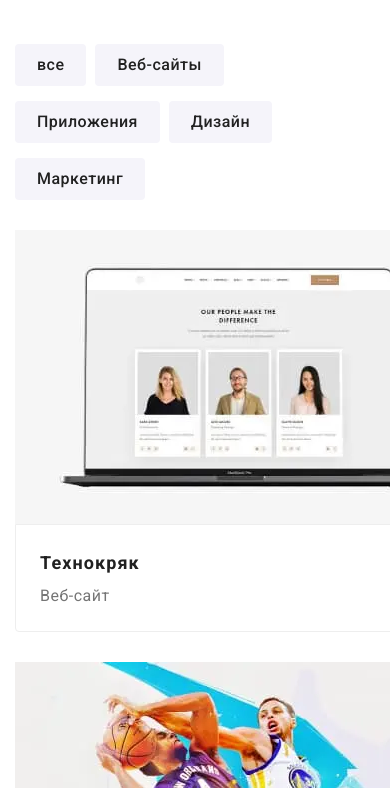
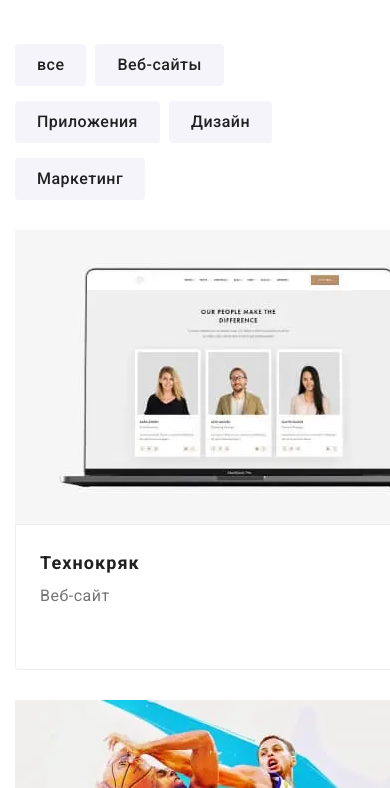
Before and after one commit to Nikolxy/goit-markup-hw-08, a plain HTML site: page portfolio.html in a window 390 px wide. Shown: the part 56-844 px from the top of the page. Drawn offline with nearby package versions, Linux system fonts and the light colour scheme.

Commit message:
portfolio

```diff
--- a/sass/layout/_companies.scss
+++ b/sass/layout/_companies.scss
@@ -4,6 +4,7 @@
     flex-wrap: wrap;
 
 }
+
 
 
 .companies__link {
@@ -40,7 +41,6 @@ transition:fill 250ms cubic-bezier(0.4, 0, 0.2, 1);
 
     .companies__item {
         width: 210px;
-        height: 92px;
     }
 
     .companies__item:not(:nth-child(2n)) {
@@ -57,7 +57,6 @@ transition:fill 250ms cubic-bezier(0.4, 0, 0.2, 1);
 @media screen and (max-width:1199px) {
     .companies__item {
             width: 226px;
-            height: 62px;
         }
         .companies__item:not(:nth-child(3n)) {
             margin-right: 30px;
@@ -72,7 +71,6 @@ transition:fill 250ms cubic-bezier(0.4, 0, 0.2, 1);
 
          .companies__item {
              width: 170px;
-             height: 92px
          }
     .companies__item:not(:last-child){margin-right: 30px;}
     }
--- a/sass/layout/_footer.scss
+++ b/sass/layout/_footer.scss
@@ -60,7 +60,6 @@
             margin-top: 8px;
         }
 
-
 }
 @media screen and (min-width:768px){
     .footer__contact{width: 232px;margin-left: 61px;}
--- a/sass/layout/_portfolio.scss
+++ b/sass/layout/_portfolio.scss
@@ -1,12 +1,22 @@
 @media screen and (max-width:767px) {
-.portfolio__item{width: 450px;}
-    .portfolio__box-list{width: 100%;}
+.portfolio__item{width: 450px;display: flex;}
+   .portfolio__item:not(:last-child){margin-bottom: 30px;}
 }
 
 
-@media screen and (min-width:768px) {
+@media screen and (max-width:1199px) {
+
+    .portfolio__item{width: 354px;}
+    .portfolio__title-box{height: 146px;}
+        .portfolio__item:not(:nth-child(2n)){margin-bottom: 30px;}
+                 .portfolio__item:not(:nth-child(2n)) {
+                     margin-right: 30px;
+                 }
+
+}
+@media screen and (min-width:1200px) {
 .portfolio__item {
-        display: flex;
+
 
         &:not(:nth-child(3n)) {
             margin-right: 30px;
@@ -16,14 +26,9 @@
             margin-bottom: 30px;
         }
     }
-
-}
-
-@media screen and (max-width:1199px) {
+    }
 
 
-
-}
 
 
 
@@ -40,14 +45,14 @@
     border-radius: 0px 0px 4px 4px;
 }
 
-.portfolio__item {
-    display: flex;
+// .portfolio__item {
+//     display: flex;
 
 //     &:not(:nth-child(3n)) {
 //             margin-right: 30px;}
-        &:not(:nth-last-child(-n+3)) {
-            margin-bottom: 30px;}
-}
+//         &:not(:nth-last-child(-n+3)) {
+//             margin-bottom: 30px;}
+// }
 
 .portfolio__title {
     @include font (18px, 700, 36px);
```
Also changed, not shown: css/main.css, css/main.min.css, 2 other files.
